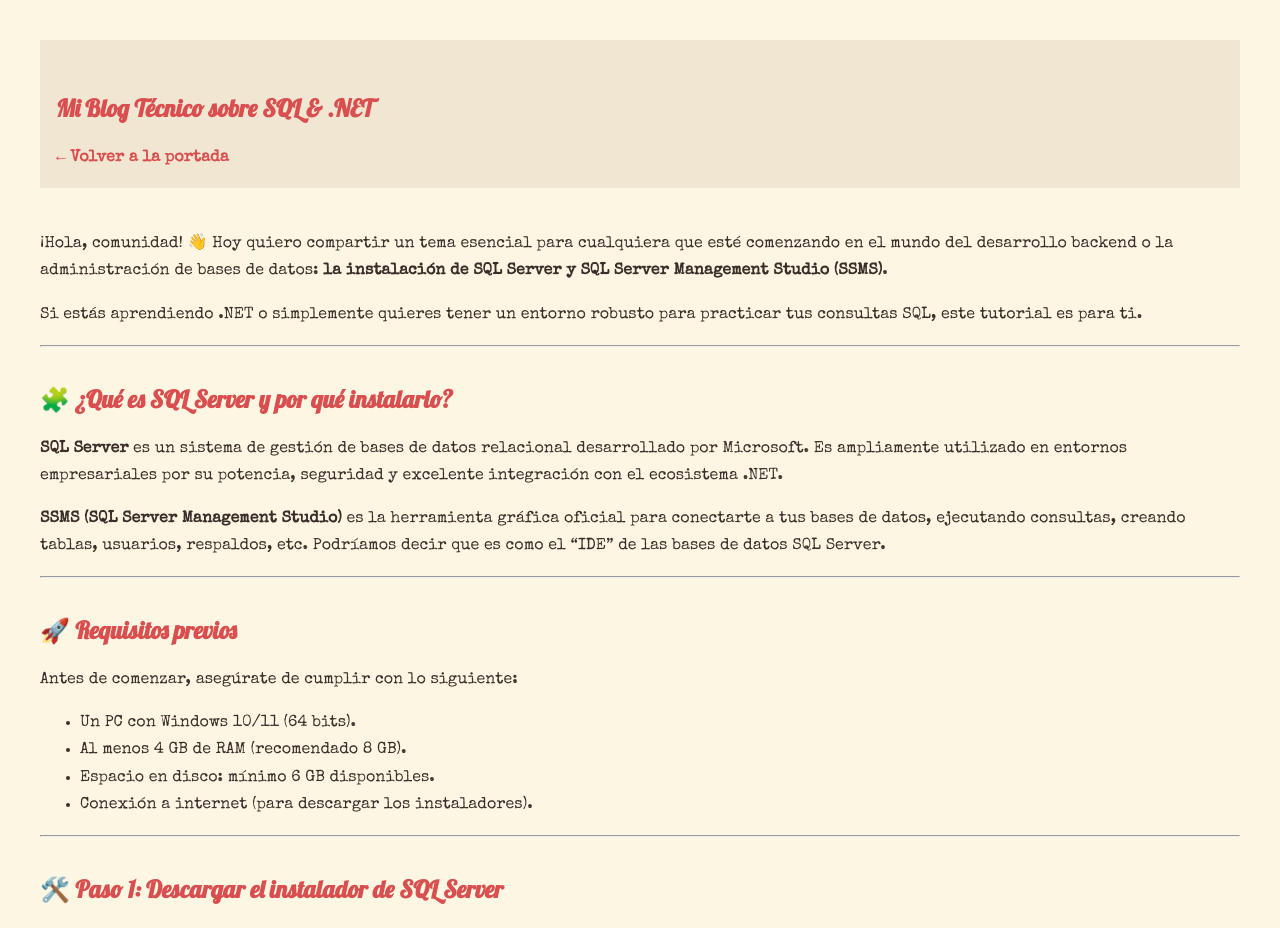
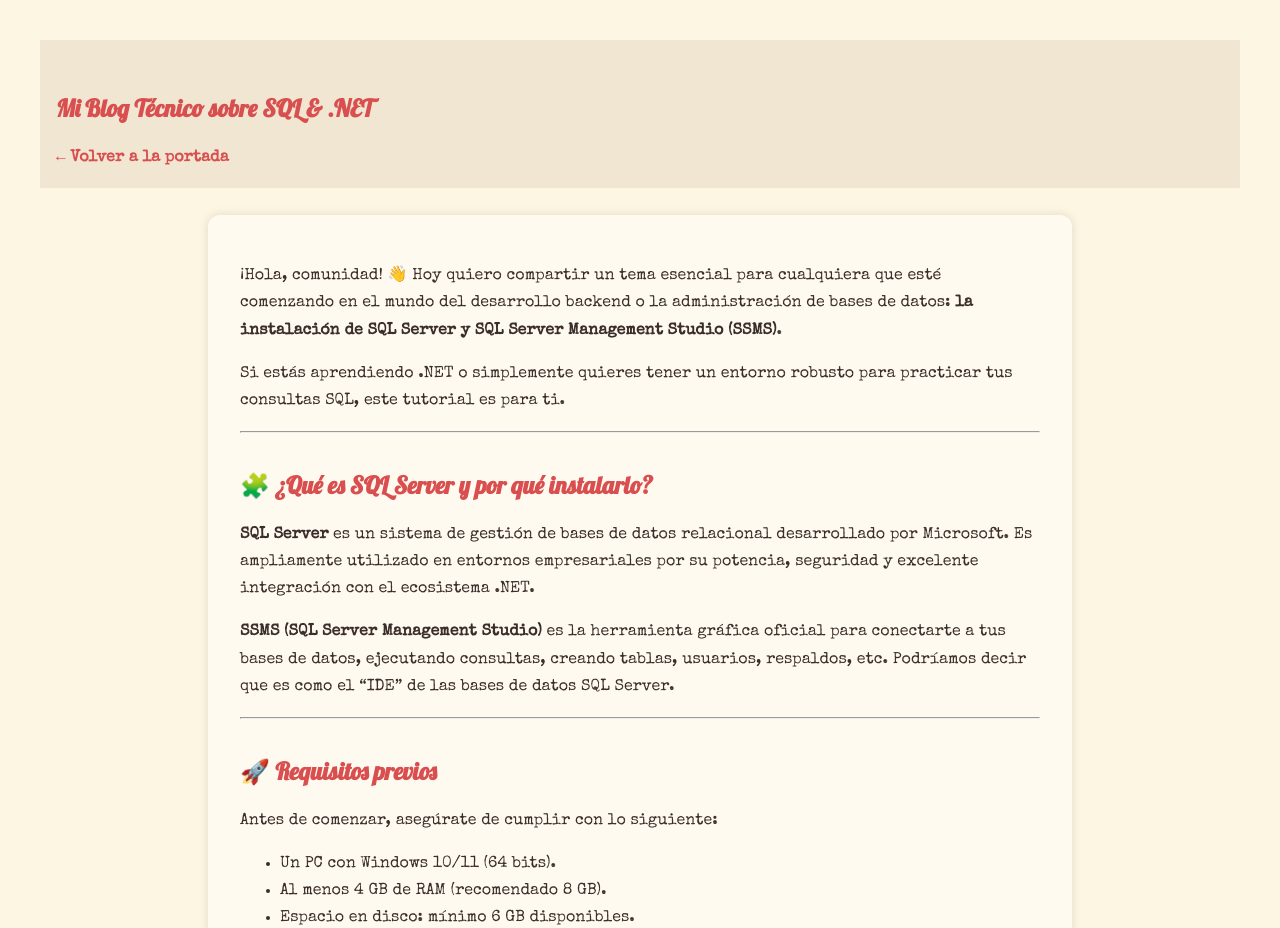
Before and after one commit to dotnetdba/dotnetdba.github.io, a Jekyll site: the page built from _posts/2025-06-01-instalacion-de-SQL-Server.md, in a window 1280 px wide. Shown: the top 928 px of the page. Built offline with Jekyll 4.4.1, drawn with Linux system fonts in a browser that asks for light colours.

Commit message:
Update post.html

```diff
--- a/_layouts/post.html
+++ b/_layouts/post.html
@@ -14,13 +14,14 @@
     <a href="{{ '/' | relative_url }}" style="color: #d94f4f; font-weight: bold; text-decoration: none;">← Volver a la portada</a>
   </nav>
   <br />
-  {{ content }}
-  <div class="diner" style="width: 100%; overflow: hidden;">
+  <main>
+    {{ content }}
+  </main>
+  <footer class="diner">
     <img
-        src="{{ '/assets/images/diner.png' | relative_url }}"
-        alt="DotNet DBA - Blog"
-        style="width: 100%; height: 50%; object-fit: cover; display: block;"
-      >
-  </div>
+      src="{{ '/assets/images/diner.png' | relative_url }}"
+      alt="DotNet DBA - Blog"
+    >
+  </footer>
 </body>
 </html>
```
